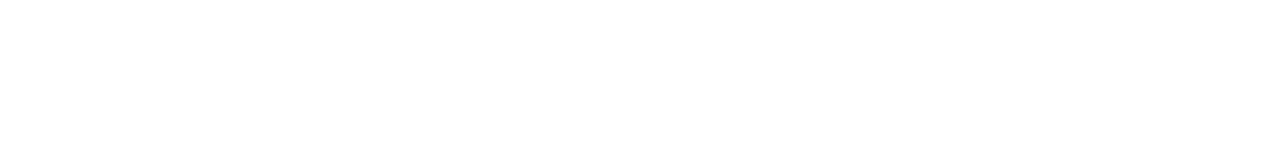
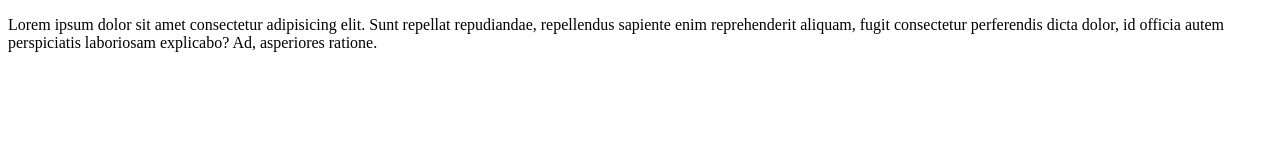
Before and after one commit to mehedee007/WebDevelopmentRepository, a plain HTML site: page index.html in a window 1280 px wide. Drawn offline with Linux system fonts and the light colour scheme.

Commit message:
first commit

```diff
--- a/index.html
+++ b/index.html
@@ -6,6 +6,6 @@
     <title>My First Commit</title>
 </head>
 <body>
-
+    <p>Lorem ipsum dolor sit amet consectetur adipisicing elit. Sunt repellat repudiandae, repellendus sapiente enim reprehenderit aliquam, fugit consectetur perferendis dicta dolor, id officia autem perspiciatis laboriosam explicabo? Ad, asperiores ratione.</p>
 </body>
 </html>
```
